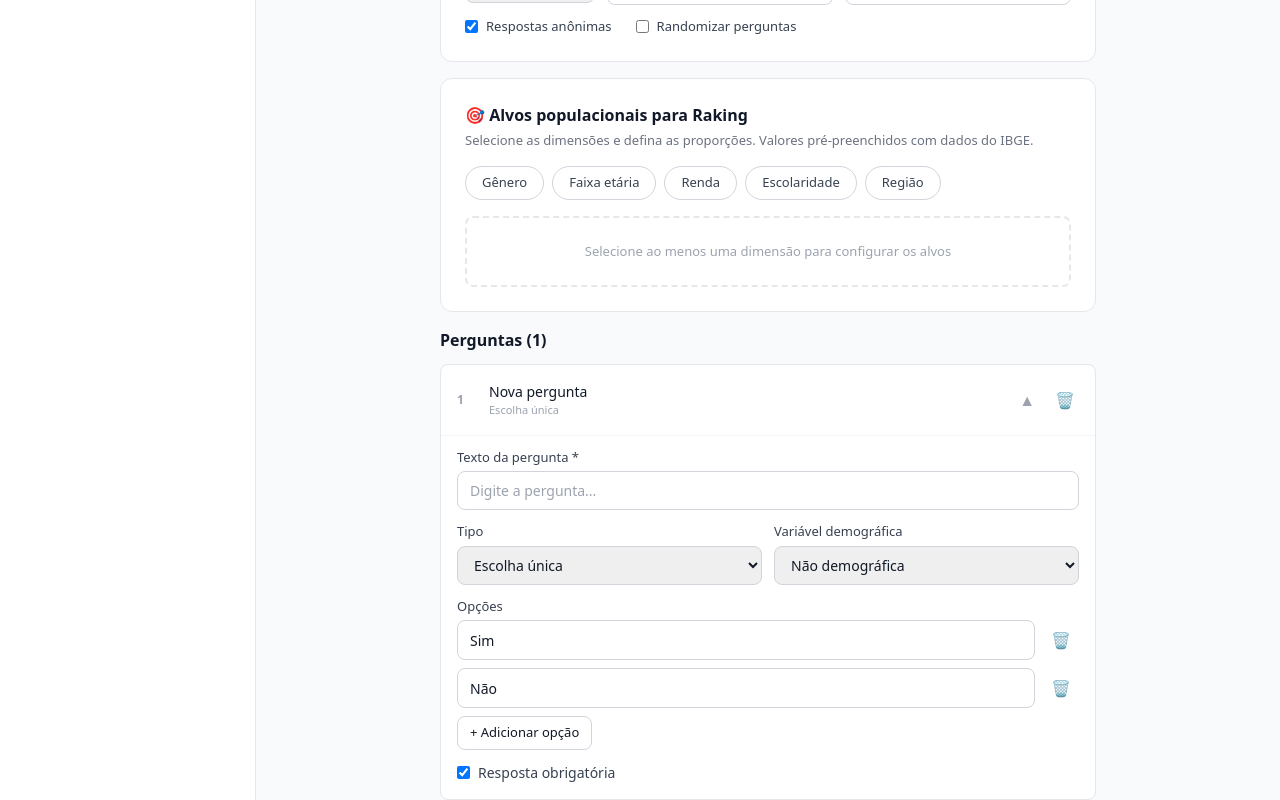
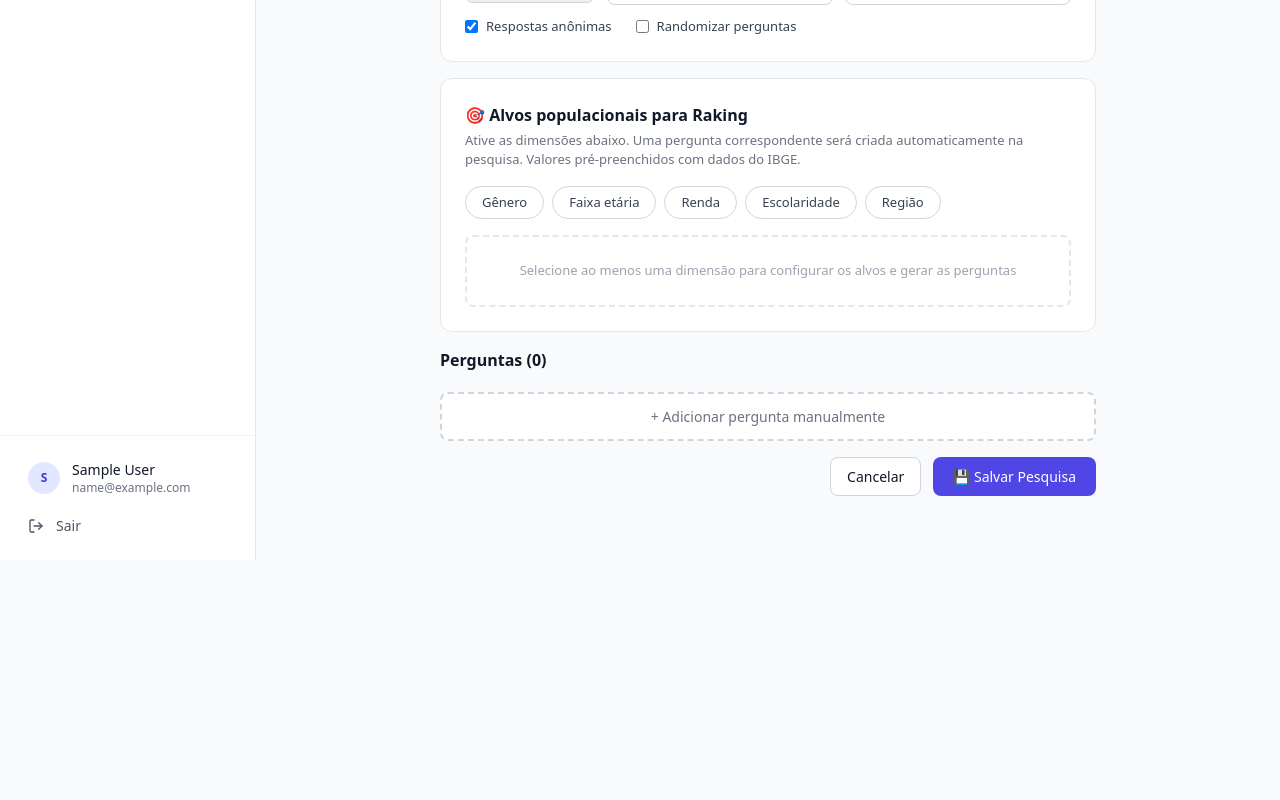
Before and after one commit to iptv2019/frontendpoll, a Next.js app: page /admin/surveys/new in a window 1280 px wide. Shown: the part 420-1220 px from the top of the page. After the commit the page ends 980 px from the top, so only its background shows below. Built offline with nearby package versions, Linux system fonts and the light colour scheme; sample sign-in values are in the browser's storage.

Commit message:
Update page.tsx

```diff
--- a/src/app/admin/surveys/new/page.tsx
+++ b/src/app/admin/surveys/new/page.tsx
@@ -3,10 +3,7 @@
 import { useState } from 'react';
 import { useRouter } from 'next/navigation';
 import { useForm, useFieldArray } from 'react-hook-form';
-import {
-  Plus, Trash2, GripVertical, ArrowLeft, Save,
-  ChevronDown, ChevronUp, Target
-} from 'lucide-react';
+import { Plus, Trash2, GripVertical, ArrowLeft, Save, ChevronDown, ChevronUp } from 'lucide-react';
 
 const QUESTION_TYPES = [
   { value: 'single_choice',   label: 'Escolha única' },
@@ -46,11 +43,11 @@ const DIMENSION_CATEGORIES: Record<string, { label: string; value: string }[]> =
     { label: 'Acima de R$ 12.000',   value: 'acima_12000' },
   ],
   education: [
-    { label: 'Sem escolaridade',  value: 'sem_escolaridade' },
+    { label: 'Sem escolaridade',   value: 'sem_escolaridade' },
     { label: 'Ensino fundamental', value: 'fundamental' },
-    { label: 'Ensino médio',      value: 'medio' },
-    { label: 'Ensino superior',   value: 'superior' },
-    { label: 'Pós-graduação',     value: 'pos_graduacao' },
+    { label: 'Ensino médio',       value: 'medio' },
+    { label: 'Ensino superior',    value: 'superior' },
+    { label: 'Pós-graduação',      value: 'pos_graduacao' },
   ],
   region: [
     { label: 'Norte',        value: 'norte' },
@@ -74,6 +71,69 @@ const DIM_LABELS: Record<string, string> = {
   region: 'Região', income: 'Renda', education: 'Escolaridade'
 };
 
+// Perguntas geradas automaticamente ao ativar uma dimensão
+const DIMENSION_QUESTIONS: Record<string, any> = {
+  gender: {
+    type: 'single_choice', text: 'Qual é o seu sexo?', description: '',
+    required: true, demographic_key: 'gender',
+    options: [
+      { label: 'Masculino', value: 'male' },
+      { label: 'Feminino',  value: 'female' },
+      { label: 'Outro',     value: 'other' },
+    ],
+    settings: { min: 1, max: 10, step: 1 }
+  },
+  age_group: {
+    type: 'single_choice', text: 'Qual é a sua faixa etária?', description: '',
+    required: true, demographic_key: 'age_group',
+    options: [
+      { label: '16 a 24 anos',    value: '16-24' },
+      { label: '25 a 34 anos',    value: '25-34' },
+      { label: '35 a 44 anos',    value: '35-44' },
+      { label: '45 a 59 anos',    value: '45-59' },
+      { label: '60 anos ou mais', value: '60+' },
+    ],
+    settings: { min: 1, max: 10, step: 1 }
+  },
+  income: {
+    type: 'single_choice', text: 'Qual é a sua faixa de renda mensal familiar?', description: '',
+    required: true, demographic_key: 'income',
+    options: [
+      { label: 'Até R$ 1.500',         value: 'ate_1500' },
+      { label: 'R$ 1.500 a R$ 3.000',  value: '1500_3000' },
+      { label: 'R$ 3.000 a R$ 6.000',  value: '3000_6000' },
+      { label: 'R$ 6.000 a R$ 12.000', value: '6000_12000' },
+      { label: 'Acima de R$ 12.000',   value: 'acima_12000' },
+    ],
+    settings: { min: 1, max: 10, step: 1 }
+  },
+  education: {
+    type: 'single_choice', text: 'Qual é o seu nível de escolaridade?', description: '',
+    required: true, demographic_key: 'education',
+    options: [
+      { label: 'Sem escolaridade',   value: 'sem_escolaridade' },
+      { label: 'Ensino fundamental', value: 'fundamental' },
+      { label: 'Ensino médio',       value: 'medio' },
+      { label: 'Ensino superior',    value: 'superior' },
+      { label: 'Pós-graduação',      value: 'pos_graduacao' },
+    ],
+    settings: { min: 1, max: 10, step: 1 }
+  },
+  region: {
+    type: 'single_choice', text: 'Em qual região do Brasil você mora?', description: '',
+    required: true, demographic_key: 'region',
+    options: [
+      { label: 'Norte',        value: 'norte' },
+      { label: 'Nordeste',     value: 'nordeste' },
+      { label: 'Centro-Oeste', value: 'centro-oeste' },
+      { label: 'Sudeste',      value: 'sudeste' },
+      { label: 'Sul',          value: 'sul' },
+    ],
+    settings: { min: 1, max: 10, step: 1 }
+  },
+};
+
+// ─── Editor de pergunta ──────────────────────────────────────────────────────
 function QuestionEditor({ index, onRemove, register, watch, setValue }: any) {
   const [expanded, setExpanded] = useState(true);
   const type = watch(`questions.${index}.type`);
@@ -87,15 +147,18 @@ function QuestionEditor({ index, onRemove, register, watch, setValue }: any) {
     setValue(`questions.${index}.options`, opts.filter((_: any, j: number) => j !== i));
   };
 
+  const iStyle = { width:'100%', padding:'8px 12px', border:'1px solid #d1d5db', borderRadius:8, fontSize:14, boxSizing:'border-box' as const };
+  const lStyle = { display:'block', fontSize:13, fontWeight:500, color:'#374151', marginBottom:4 };
+
   return (
     <div style={{borderLeft:'4px solid #4F46E5', borderRadius:8, background:'white', border:'1px solid #e5e7eb', marginBottom:8}}>
       <div style={{display:'flex', alignItems:'center', gap:12, padding:16}}>
         <span style={{fontSize:12, fontWeight:'bold', color:'#9ca3af', width:20}}>{index+1}</span>
         <div style={{flex:1, minWidth:0}}>
-          <p style={{fontWeight:500, color:'#111827', fontSize:14, overflow:'hidden', textOverflow:'ellipsis', whiteSpace:'nowrap'}}>
+          <p style={{fontWeight:500, color:'#111827', fontSize:14, overflow:'hidden', textOverflow:'ellipsis', whiteSpace:'nowrap', margin:0}}>
             {watch(`questions.${index}.text`) || 'Nova pergunta'}
           </p>
-          <p style={{fontSize:11, color:'#9ca3af'}}>{QUESTION_TYPES.find(t=>t.value===type)?.label}</p>
+          <p style={{fontSize:11, color:'#9ca3af', margin:0}}>{QUESTION_TYPES.find(t=>t.value===type)?.label}</p>
         </div>
         <button type="button" onClick={()=>setExpanded(!expanded)} style={{padding:4, color:'#9ca3af', background:'none', border:'none', cursor:'pointer'}}>
           {expanded ? '▲' : '▼'}
@@ -108,21 +171,19 @@ function QuestionEditor({ index, onRemove, register, watch, setValue }: any) {
       {expanded && (
         <div style={{padding:'0 16px 16px', borderTop:'1px solid #f3f4f6'}}>
           <div style={{marginTop:12}}>
-            <label style={{display:'block', fontSize:13, fontWeight:500, color:'#374151', marginBottom:4}}>Texto da pergunta *</label>
-            <input {...register(`questions.${index}.text`, {required:true})}
-              style={{width:'100%', padding:'8px 12px', border:'1px solid #d1d5db', borderRadius:8, fontSize:14, boxSizing:'border-box'}}
-              placeholder="Digite a pergunta..." />
+            <label style={lStyle}>Texto da pergunta *</label>
+            <input {...register(`questions.${index}.text`, {required:true})} style={iStyle} placeholder="Digite a pergunta..." />
           </div>
           <div style={{display:'grid', gridTemplateColumns:'1fr 1fr', gap:12, marginTop:12}}>
             <div>
-              <label style={{display:'block', fontSize:13, fontWeight:500, color:'#374151', marginBottom:4}}>Tipo</label>
-              <select {...register(`questions.${index}.type`)} style={{width:'100%', padding:'8px 12px', border:'1px solid #d1d5db', borderRadius:8, fontSize:14}}>
+              <label style={lStyle}>Tipo</label>
+              <select {...register(`questions.${index}.type`)} style={iStyle}>
                 {QUESTION_TYPES.map(t=><option key={t.value} value={t.value}>{t.label}</option>)}
               </select>
             </div>
             <div>
-              <label style={{display:'block', fontSize:13, fontWeight:500, color:'#374151', marginBottom:4}}>Variável demográfica</label>
-              <select {...register(`questions.${index}.demographic_key`)} style={{width:'100%', padding:'8px 12px', border:'1px solid #d1d5db', borderRadius:8, fontSize:14}}>
+              <label style={lStyle}>Variável demográfica</label>
+              <select {...register(`questions.${index}.demographic_key`)} style={iStyle}>
                 {DEMOGRAPHIC_KEYS.map(d=><option key={d.value} value={d.value}>{d.label}</option>)}
               </select>
             </div>
@@ -130,7 +191,7 @@ function QuestionEditor({ index, onRemove, register, watch, setValue }: any) {
 
           {(type==='single_choice'||type==='multiple_choice') && (
             <div style={{marginTop:12}}>
-              <label style={{display:'block', fontSize:13, fontWeight:500, color:'#374151', marginBottom:4}}>Opções</label>
+              <label style={lStyle}>Opções de resposta</label>
               {(watch(`questions.${index}.options`)||[]).map((opt:any,i:number)=>(
                 <div key={i} style={{display:'flex', gap:8, marginBottom:8}}>
                   <input value={opt.label}
@@ -145,7 +206,7 @@ function QuestionEditor({ index, onRemove, register, watch, setValue }: any) {
                 </div>
               ))}
               <button type="button" onClick={addOption}
-                style={{padding:'6px 12px', border:'1px solid #d1d5db', borderRadius:8, background:'white', cursor:'pointer', fontSize:13, display:'flex', alignItems:'center', gap:4}}>
+                style={{padding:'6px 12px', border:'1px solid #d1d5db', borderRadius:8, background:'white', cursor:'pointer', fontSize:13}}>
                 + Adicionar opção
               </button>
             </div>
@@ -153,12 +214,11 @@ function QuestionEditor({ index, onRemove, register, watch, setValue }: any) {
 
           {type==='scale' && (
             <div style={{display:'grid', gridTemplateColumns:'1fr 1fr 1fr', gap:12, marginTop:12}}>
-              {['min','max','step'].map(k=>(
+              {[['min','Mínimo','1'],['max','Máximo','10'],['step','Passo','1']].map(([k,label,def])=>(
                 <div key={k}>
-                  <label style={{display:'block', fontSize:13, fontWeight:500, color:'#374151', marginBottom:4}}>{k==='min'?'Mínimo':k==='max'?'Máximo':'Passo'}</label>
+                  <label style={lStyle}>{label}</label>
                   <input type="number" {...register(`questions.${index}.settings.${k}`, {valueAsNumber:true})}
-                    defaultValue={k==='max'?10:1}
-                    style={{width:'100%', padding:'8px 12px', border:'1px solid #d1d5db', borderRadius:8, fontSize:14, boxSizing:'border-box'}} />
+                    defaultValue={def} style={iStyle} />
                 </div>
               ))}
             </div>
@@ -174,19 +234,32 @@ function QuestionEditor({ index, onRemove, register, watch, setValue }: any) {
   );
 }
 
-function PopulationTargetsEditor({ targets, setTargets }: { targets: any[]; setTargets: (t:any[])=>void }) {
+// ─── Editor de alvos populacionais ──────────────────────────────────────────
+function PopulationTargetsEditor({ targets, setTargets, onAddQuestion, onRemoveByDemographic }: {
+  targets: any[];
+  setTargets: (t: any[]) => void;
+  onAddQuestion: (q: any) => void;
+  onRemoveByDemographic: (key: string) => void;
+}) {
   const [activeDimensions, setActiveDimensions] = useState<string[]>([]);
 
   const toggleDimension = (dim: string) => {
     if (activeDimensions.includes(dim)) {
       setActiveDimensions(activeDimensions.filter(d=>d!==dim));
       setTargets(targets.filter(t=>t.dimension!==dim));
+      onRemoveByDemographic(dim);
     } else {
       setActiveDimensions([...activeDimensions, dim]);
       const cats = DIMENSION_CATEGORIES[dim]||[];
       const defaults = DEFAULT_PROPORTIONS[dim]||{};
-      const newT = cats.map(c=>({dimension:dim, category:c.value, proportion: defaults[c.value]||parseFloat((1/cats.length).toFixed(3))}));
+      const newT = cats.map(c=>({
+        dimension: dim, category: c.value,
+        proportion: defaults[c.value] || parseFloat((1/cats.length).toFixed(3))
+      }));
       setTargets([...targets.filter(t=>t.dimension!==dim), ...newT]);
+      if (DIMENSION_QUESTIONS[dim]) {
+        onAddQuestion({ ...DIMENSION_QUESTIONS[dim] });
+      }
     }
   };
 
@@ -198,11 +271,10 @@ function PopulationTargetsEditor({ targets, setTargets }: { targets: any[]; setT
 
   return (
     <div style={{background:'white', borderRadius:12, border:'1px solid #e5e7eb', padding:24}}>
-      <h2 style={{fontWeight:600, color:'#111827', marginBottom:4, display:'flex', alignItems:'center', gap:8}}>
-        🎯 Alvos populacionais para Raking
-      </h2>
+      <h2 style={{fontWeight:600, color:'#111827', marginBottom:4}}>🎯 Alvos populacionais para Raking</h2>
       <p style={{fontSize:13, color:'#6b7280', marginBottom:16}}>
-        Selecione as dimensões e defina as proporções. Valores pré-preenchidos com dados do IBGE.
+        Ative as dimensões abaixo. Uma pergunta correspondente será criada automaticamente na pesquisa.
+        Valores pré-preenchidos com dados do IBGE.
       </p>
 
       <div style={{display:'flex', flexWrap:'wrap', gap:8, marginBottom:16}}>
@@ -214,7 +286,7 @@ function PopulationTargetsEditor({ targets, setTargets }: { targets: any[]; setT
               color: activeDimensions.includes(dim) ? 'white' : '#374151',
               border: activeDimensions.includes(dim) ? '1px solid #4F46E5' : '1px solid #d1d5db',
             }}>
-            {DIM_LABELS[dim]}
+            {activeDimensions.includes(dim) ? '✓ ' : ''}{DIM_LABELS[dim]}
           </button>
         ))}
       </div>
@@ -225,8 +297,9 @@ function PopulationTargetsEditor({ targets, setTargets }: { targets: any[]; setT
         return (
           <div key={dim} style={{border:'1px solid #e5e7eb', borderRadius:8, padding:16, marginBottom:12}}>
             <div style={{display:'flex', justifyContent:'space-between', alignItems:'center', marginBottom:12}}>
-              <p style={{fontWeight:500, color:'#1f2937'}}>{DIM_LABELS[dim]}</p>
-              <span style={{fontSize:12, padding:'2px 8px', borderRadius:999, background: valid?'#dcfce7':'#fee2e2', color: valid?'#15803d':'#dc2626'}}>
+              <p style={{fontWeight:500, color:'#1f2937', margin:0}}>{DIM_LABELS[dim]}</p>
+              <span style={{fontSize:12, padding:'2px 8px', borderRadius:999,
+                background: valid?'#dcfce7':'#fee2e2', color: valid?'#15803d':'#dc2626'}}>
                 Soma: {(sum*100).toFixed(1)}% {valid?'✓':'≠ 100%'}
               </span>
             </div>
@@ -254,13 +327,16 @@ function PopulationTargetsEditor({ targets, setTargets }: { targets: any[]; setT
 
       {activeDimensions.length===0 && (
         <div style={{textAlign:'center', padding:'24px', border:'2px dashed #e5e7eb', borderRadius:8}}>
-          <p style={{fontSize:13, color:'#9ca3af'}}>Selecione ao menos uma dimensão para configurar os alvos</p>
+          <p style={{fontSize:13, color:'#9ca3af', margin:0}}>
+            Selecione ao menos uma dimensão para configurar os alvos e gerar as perguntas
+          </p>
         </div>
       )}
     </div>
   );
 }
 
+// ─── Página principal ────────────────────────────────────────────────────────
 export default function NewSurveyPage() {
   const router = useRouter();
   const [saving, setSaving] = useState(false);
@@ -271,18 +347,26 @@ export default function NewSurveyPage() {
     defaultValues: {
       status: 'draft', allow_anonymous: true,
       randomize_questions: false, max_responses_per_ip: 1,
-      questions: [{
-        type: 'single_choice', text: '', description: '', required: true,
-        demographic_key: '', options: [{label:'Sim',value:'sim'},{label:'Não',value:'nao'}],
-        settings: {min:1, max:10, step:1}
-      }]
+      questions: []
     }
   });
 
-  const { fields, append, remove } = useFieldArray({control, name:'questions'});
+  const { fields, append, remove } = useFieldArray({ control, name: 'questions' });
+
+  // Adiciona pergunta gerada pela dimensão demográfica
+  const handleAddQuestion = (q: any) => {
+    append(q);
+  };
+
+  // Remove pergunta pela chave demográfica quando dimensão é desativada
+  const handleRemoveByDemographic = (key: string) => {
+    const questions = watch('questions') || [];
+    const idx = questions.findIndex((q: any) => q.demographic_key === key);
+    if (idx !== -1) remove(idx);
+  };
 
   const onSubmit = async (data: any) => {
-    const dims = Array.from(new Set(populationTargets.map((t:any)=>t.dimension)));
+    const dims = Array.from(new Set(populationTargets.map((t: any) => t.dimension))) as string[];
     for (const dim of dims) {
       const sum = populationTargets.filter((t:any)=>t.dimension===dim).reduce((s:number,t:any)=>s+t.proportion,0);
       if (Math.abs(sum-1.0)>0.01) {
@@ -295,22 +379,22 @@ export default function NewSurveyPage() {
     try {
       const token = localStorage.getItem('auth_token');
       const res = await fetch('https://pesquisas-backendd.onrender.com/api/surveys', {
-        method:'POST',
-        headers:{'Content-Type':'application/json','Authorization':`Bearer ${token}`},
-        body: JSON.stringify({...data, population_targets: populationTargets})
+        method: 'POST',
+        headers: { 'Content-Type':'application/json', 'Authorization':`Bearer ${token}` },
+        body: JSON.stringify({ ...data, population_targets: populationTargets })
       });
       const survey = await res.json();
-      if (!res.ok) throw new Error(survey.error||'Erro');
+      if (!res.ok) throw new Error(survey.error || 'Erro');
       router.push(`/admin/surveys/${survey.id}`);
-    } catch(err:any) {
-      setError(err.message||'Erro ao criar pesquisa.');
+    } catch(err: any) {
+      setError(err.message || 'Erro ao criar pesquisa.');
     } finally {
       setSaving(false);
     }
   };
 
-  const s = (label: string) => ({display:'block', fontSize:13, fontWeight:500, color:'#374151', marginBottom:4});
-  const inputStyle = {width:'100%', padding:'8px 12px', border:'1px solid #d1d5db', borderRadius:8, fontSize:14, boxSizing:'border-box' as const};
+  const iStyle = { width:'100%', padding:'8px 12px', border:'1px solid #d1d5db', borderRadius:8, fontSize:14, boxSizing:'border-box' as const };
+  const lStyle: any = { display:'block', fontSize:13, fontWeight:500, color:'#374151', marginBottom:4 };
 
   return (
     <div style={{padding:32, maxWidth:720, margin:'0 auto'}}>
@@ -322,39 +406,43 @@ export default function NewSurveyPage() {
         </div>
       </div>
 
-      {error && <div style={{padding:12, background:'#fee2e2', border:'1px solid #fca5a5', borderRadius:8, color:'#dc2626', fontSize:13, marginBottom:16}}>{error}</div>}
+      {error && (
+        <div style={{padding:12, background:'#fee2e2', border:'1px solid #fca5a5', borderRadius:8, color:'#dc2626', fontSize:13, marginBottom:16}}>
+          {error}
+        </div>
+      )}
 
       <form onSubmit={handleSubmit(onSubmit)}>
-        {/* Básico */}
+        {/* Informações básicas */}
         <div style={{background:'white', borderRadius:12, border:'1px solid #e5e7eb', padding:24, marginBottom:16}}>
-          <h2 style={{fontWeight:600, color:'#111827', marginBottom:16}}>Informações básicas</h2>
+          <h2 style={{fontWeight:600, color:'#111827', marginBottom:16, marginTop:0}}>Informações básicas</h2>
           <div style={{marginBottom:12}}>
-            <label style={s('Título')}>Título da pesquisa *</label>
-            <input {...register('title',{required:true})} style={inputStyle} placeholder="Ex: Pesquisa de Opinião 2026" />
+            <label style={lStyle}>Título da pesquisa *</label>
+            <input {...register('title',{required:true})} style={iStyle} placeholder="Ex: Pesquisa de Opinião 2026" />
           </div>
           <div style={{marginBottom:12}}>
-            <label style={s('Desc')}>Descrição</label>
-            <textarea {...register('description')} rows={2} style={{...inputStyle, resize:'none'}} placeholder="Breve descrição..." />
+            <label style={lStyle}>Descrição</label>
+            <textarea {...register('description')} rows={2} style={{...iStyle, resize:'none'}} placeholder="Breve descrição..." />
           </div>
           <div style={{display:'grid', gridTemplateColumns:'1fr 1fr 1fr', gap:12, marginBottom:12}}>
             <div>
-              <label style={s('Status')}>Status</label>
-              <select {...register('status')} style={inputStyle}>
+              <label style={lStyle}>Status</label>
+              <select {...register('status')} style={iStyle}>
                 <option value="draft">Rascunho</option>
                 <option value="active">Ativa</option>
                 <option value="closed">Encerrada</option>
               </select>
             </div>
             <div>
-              <label style={s('Início')}>Início</label>
-              <input type="datetime-local" {...register('starts_at')} style={inputStyle} />
+              <label style={lStyle}>Início</label>
+              <input type="datetime-local" {...register('starts_at')} style={iStyle} />
             </div>
             <div>
-              <label style={s('Fim')}>Encerramento</label>
-              <input type="datetime-local" {...register('ends_at')} style={inputStyle} />
+              <label style={lStyle}>Encerramento</label>
+              <input type="datetime-local" {...register('ends_at')} style={iStyle} />
             </div>
           </div>
-          <div style={{display:'flex', gap:24}}>
+          <div style={{display:'flex', gap:24, flexWrap:'wrap'}}>
             <label style={{display:'flex', alignItems:'center', gap:8, fontSize:13, color:'#374151', cursor:'pointer'}}>
               <input type="checkbox" {...register('allow_anonymous')} defaultChecked /> Respostas anônimas
             </label>
@@ -366,20 +454,35 @@ export default function NewSurveyPage() {
 
         {/* Alvos populacionais */}
         <div style={{marginBottom:16}}>
-          <PopulationTargetsEditor targets={populationTargets} setTargets={setPopulationTargets} />
+          <PopulationTargetsEditor
+            targets={populationTargets}
+            setTargets={setPopulationTargets}
+            onAddQuestion={handleAddQuestion}
+            onRemoveByDemographic={handleRemoveByDemographic}
+          />
         </div>
 
         {/* Perguntas */}
         <div style={{marginBottom:16}}>
-          <h2 style={{fontWeight:600, color:'#111827', marginBottom:12}}>Perguntas ({fields.length})</h2>
-          {fields.map((field,index)=>(
-            <QuestionEditor key={field.id} index={index} onRemove={()=>remove(index)}
-              register={register} watch={watch} setValue={setValue} />
+          <h2 style={{fontWeight:600, color:'#111827', marginBottom:12}}>
+            Perguntas ({fields.length})
+            {fields.length > 0 && (
+              <span style={{fontSize:12, color:'#6b7280', fontWeight:400, marginLeft:8}}>
+                — perguntas demográficas foram geradas automaticamente
+              </span>
+            )}
+          </h2>
+          {fields.map((field, index) => (
+            <QuestionEditor
+              key={field.id} index={index}
+              onRemove={()=>remove(index)}
+              register={register} watch={watch} setValue={setValue}
+            />
           ))}
           <button type="button"
             onClick={()=>append({type:'single_choice',text:'',description:'',required:true,demographic_key:'',options:[{label:'Opção 1',value:'opcao_1'}],settings:{min:1,max:10,step:1}})}
             style={{width:'100%', padding:'12px', border:'2px dashed #d1d5db', borderRadius:8, background:'white', cursor:'pointer', fontSize:14, color:'#6b7280', marginTop:8}}>
-            + Adicionar pergunta
+            + Adicionar pergunta manualmente
           </button>
         </div>
 
@@ -390,7 +493,7 @@ export default function NewSurveyPage() {
             Cancelar
           </button>
           <button type="submit" disabled={saving}
-            style={{padding:'8px 20px', background:'#4F46E5', color:'white', border:'none', borderRadius:8, cursor:'pointer', fontSize:14, fontWeight:500, opacity:saving?0.7:1}}>
+            style={{padding:'8px 20px', background: saving?'#818cf8':'#4F46E5', color:'white', border:'none', borderRadius:8, cursor:'pointer', fontSize:14, fontWeight:500}}>
             {saving ? 'Salvando...' : '💾 Salvar Pesquisa'}
           </button>
         </div>
```
